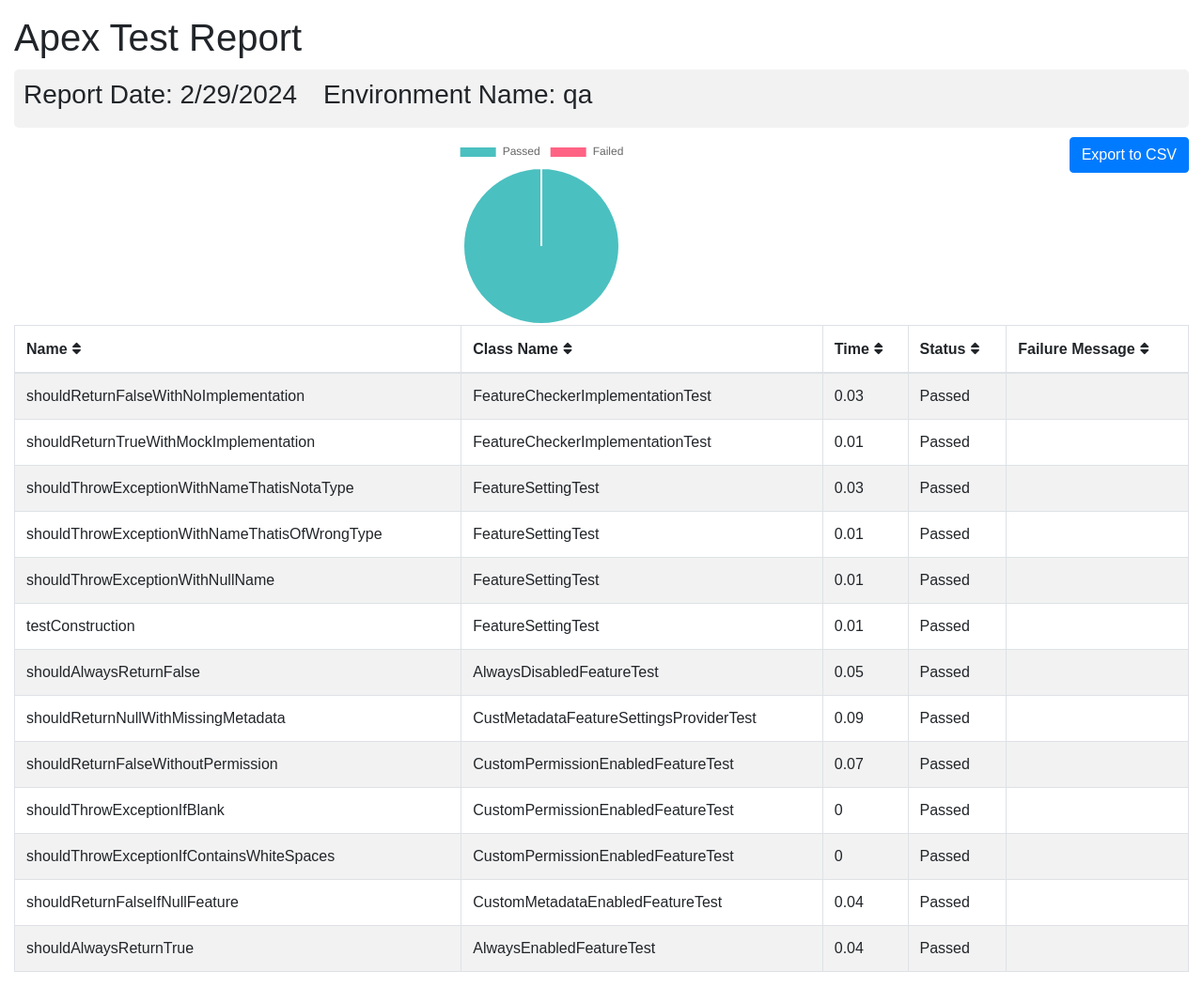
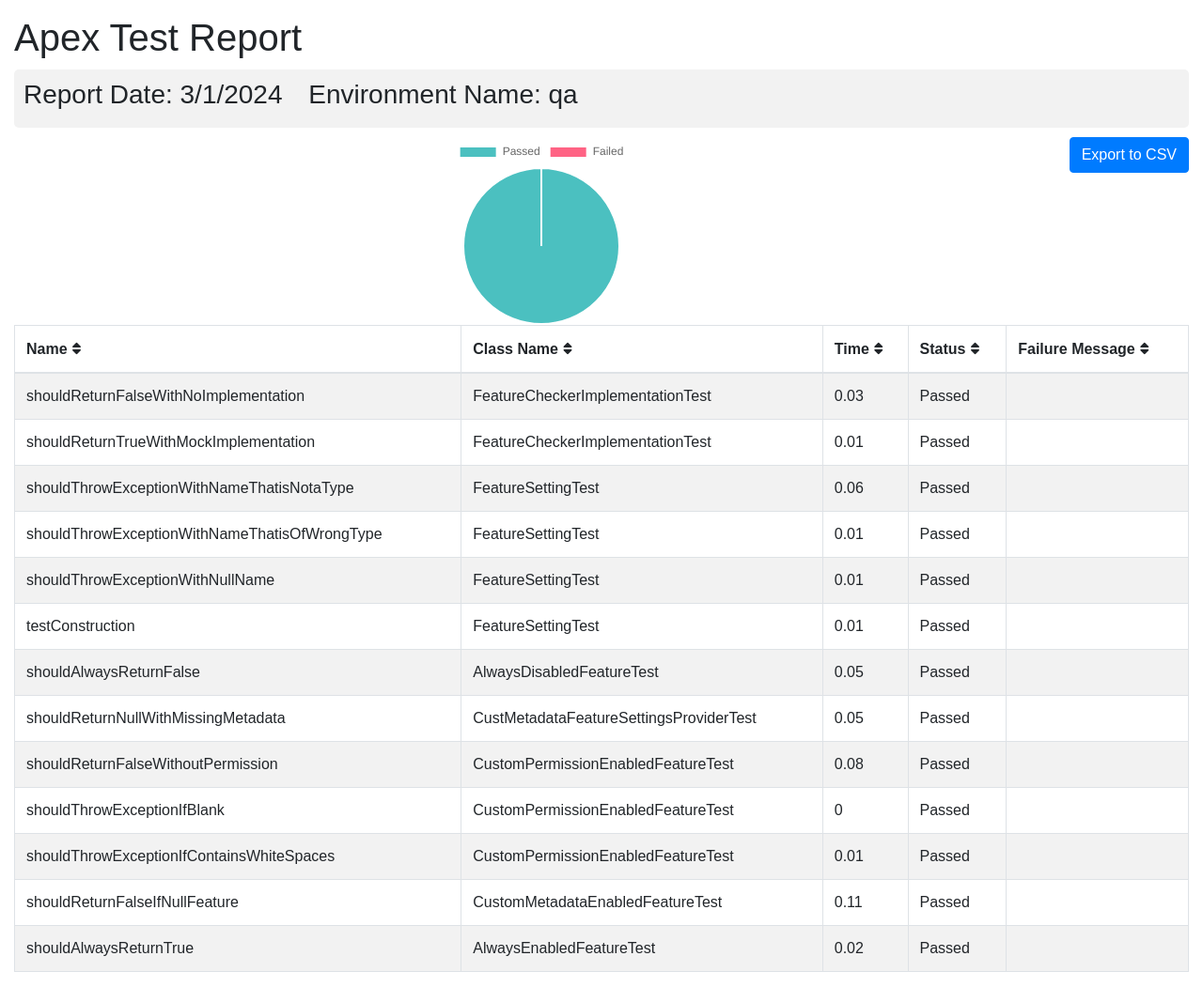
Before and after one commit to flxbl-io/sfops-dashboard, a Jekyll site: the page apextestResults/qa.html, which Jekyll copies as it is, in a window 1280 px wide. Shown: the whole page at 94% size. Built offline with Jekyll 4.4.1, drawn with Linux system fonts in a browser that asks for light colours.

Commit message:
Updated apex test results

```diff
--- a/apextestResults/qa.html
+++ b/apextestResults/qa.html
@@ -102,7 +102,7 @@
       <div class="container-fluid">
         <h1 class="mt-3">Apex Test Report</h1>
         <div class="info-card">
-        <h3>Report Date: 2/29/2024 <span style="margin-left: 20px;">Environment Name: qa</span></h3>
+        <h3>Report Date: 3/1/2024 <span style="margin-left: 20px;">Environment Name: qa</span></h3>
         </div>
         <button onclick="exportTableToCSV('testReport.csv')" class="btn btn-primary float-right">Export to CSV</button>
         <div id="chart-container">
@@ -137,7 +137,7 @@
         <tr>
           <td>shouldThrowExceptionWithNameThatisNotaType</td>
           <td>FeatureSettingTest</td>
-          <td>0.03</td>
+          <td>0.06</td>
           <td>Passed</td>
           <td></td>
         </tr>
@@ -172,14 +172,14 @@
         <tr>
           <td>shouldReturnNullWithMissingMetadata</td>
           <td>CustMetadataFeatureSettingsProviderTest</td>
-          <td>0.09</td>
+          <td>0.05</td>
           <td>Passed</td>
           <td></td>
         </tr>
         <tr>
           <td>shouldReturnFalseWithoutPermission</td>
           <td>CustomPermissionEnabledFeatureTest</td>
-          <td>0.07</td>
+          <td>0.08</td>
           <td>Passed</td>
           <td></td>
         </tr>
@@ -193,21 +193,21 @@
         <tr>
           <td>shouldThrowExceptionIfContainsWhiteSpaces</td>
           <td>CustomPermissionEnabledFeatureTest</td>
-          <td>0</td>
+          <td>0.01</td>
           <td>Passed</td>
           <td></td>
         </tr>
         <tr>
           <td>shouldReturnFalseIfNullFeature</td>
           <td>CustomMetadataEnabledFeatureTest</td>
-          <td>0.04</td>
+          <td>0.11</td>
           <td>Passed</td>
           <td></td>
         </tr>
         <tr>
           <td>shouldAlwaysReturnTrue</td>
           <td>AlwaysEnabledFeatureTest</td>
-          <td>0.04</td>
+          <td>0.02</td>
           <td>Passed</td>
           <td></td>
         </tr>
```
